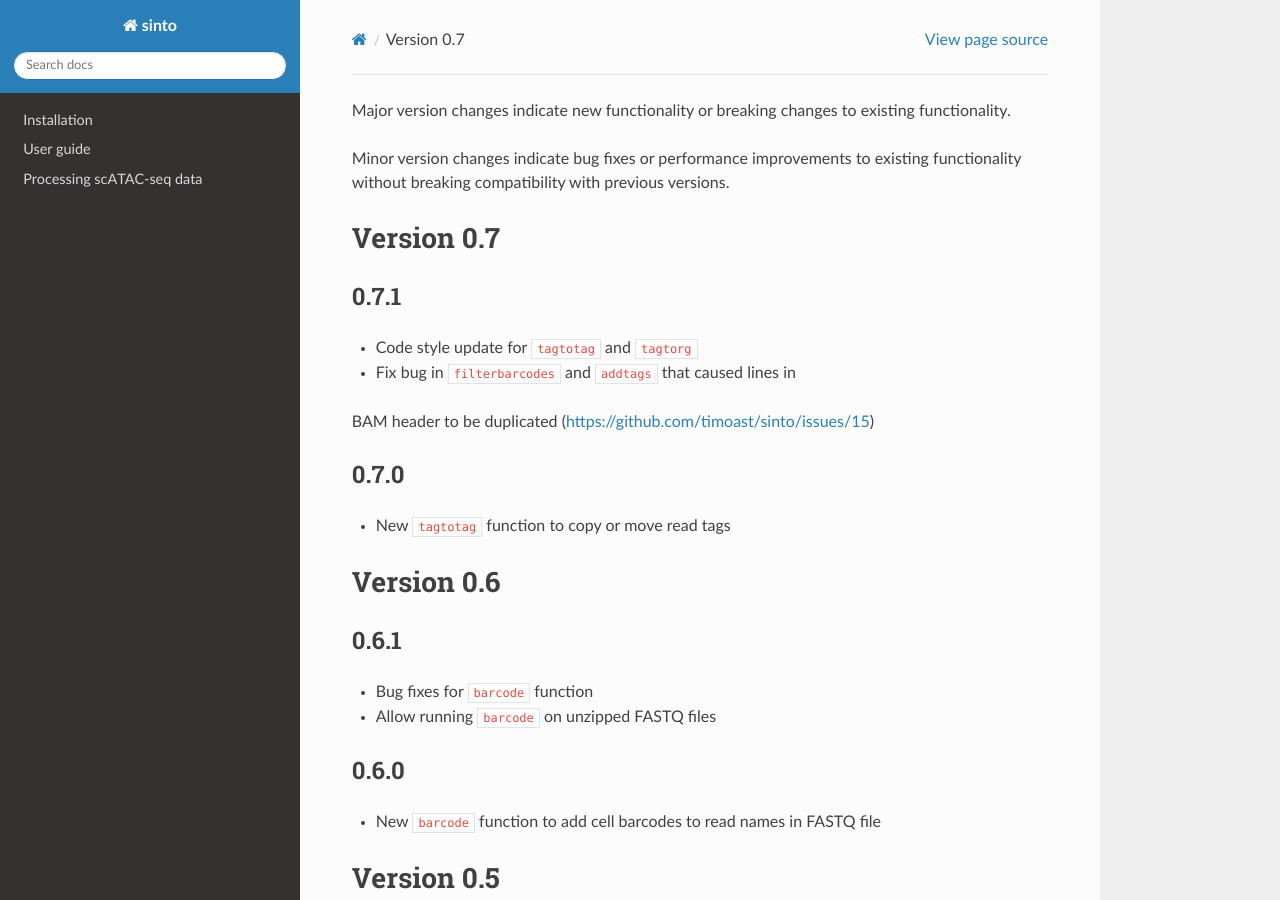
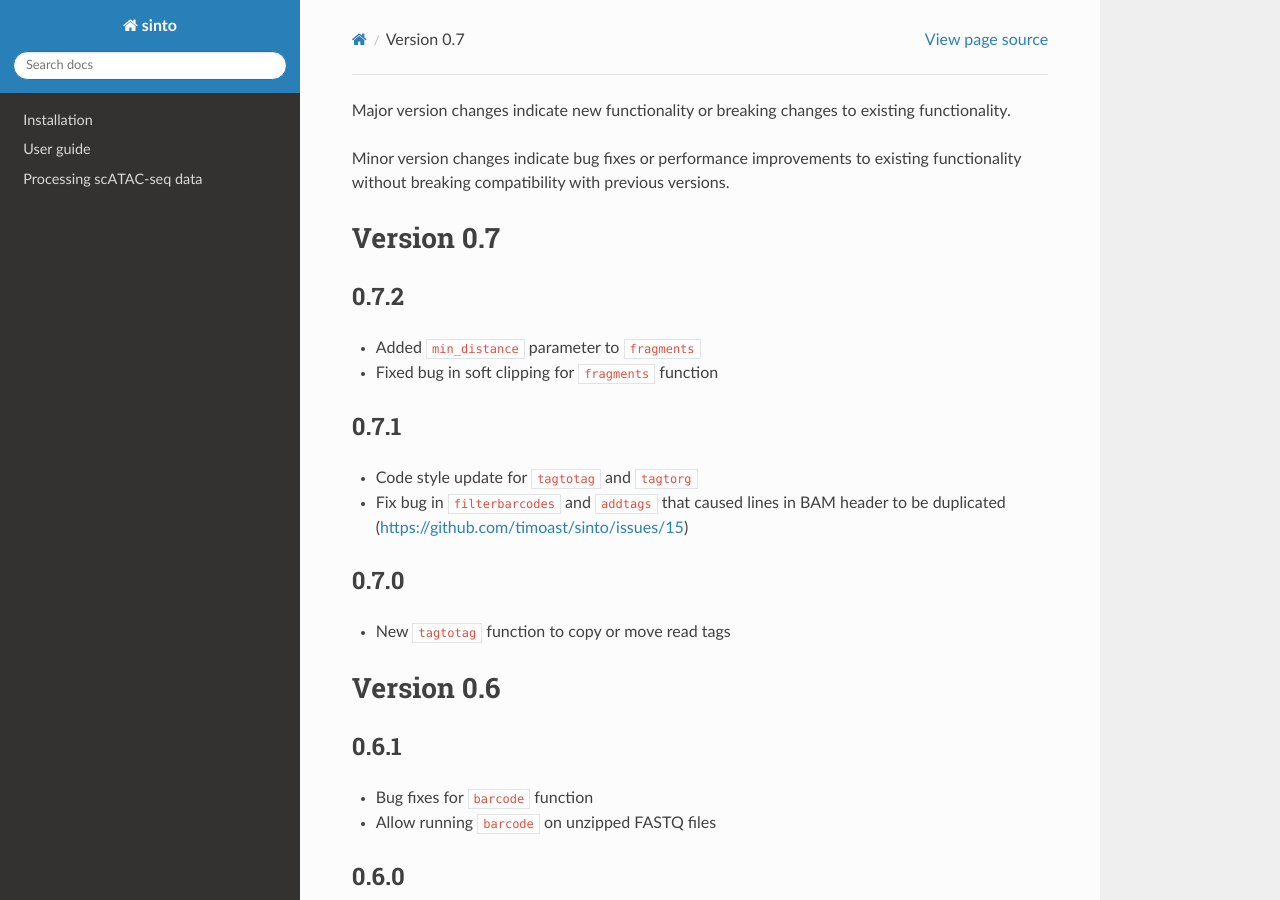
Before and after one commit to timoast/sinto, a Sphinx documentation site: the page built from docs/release_notes.rst, in a window 1280 px wide and 900 px high. Built offline with Sphinx 7.4.7 and the Read the Docs theme 2.0.0, drawn with Linux system fonts in a browser that asks for light colours.

Commit message:
Update release notes

```diff
--- a/docs/release_notes.rst
+++ b/docs/release_notes.rst
@@ -8,12 +8,17 @@ without breaking compatibility with previous versions.
 Version 0.7
 -----------
 
+0.7.2
+~~~~~
+
+- Added ``min_distance`` parameter to ``fragments``
+- Fixed bug in soft clipping for ``fragments`` function
+
 0.7.1
 ~~~~~
 
 - Code style update for ``tagtotag`` and ``tagtorg``
-- Fix bug in ``filterbarcodes`` and ``addtags`` that caused lines in
-BAM header to be duplicated (https://github.com/timoast/sinto/issues/15)
+- Fix bug in ``filterbarcodes`` and ``addtags`` that caused lines in BAM header to be duplicated (https://github.com/timoast/sinto/issues/15)
 
 0.7.0
 ~~~~~
```
